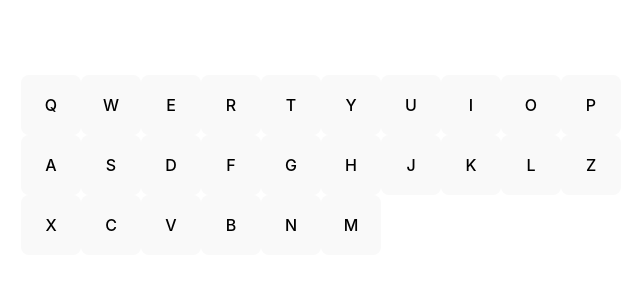
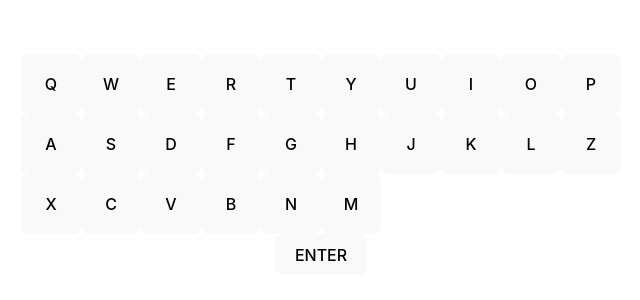
Before and after one commit to LuShuhong/wordle, a React (Vite) app: page / in a window 1280 px wide. Shown: the part 460-760 px from the top of the page, without its empty margins (319-959 px from the left). Built offline with nearby package versions, Linux system fonts and the light colour scheme.

Commit message:
start on EnterButton

```diff
--- a/src/App.jsx
+++ b/src/App.jsx
@@ -5,15 +5,15 @@ import "./App.css";
 import { word_list } from "./word_list";
 import { WholeBoard } from "./Board";
 import { Keyboard } from "./Keyboard";
+import { EnterButton } from "./EnterButton";
 
 function App() {
   const word = useRef(
     word_list[Math.floor(Math.random() * (word_list.length + 1))]
   );
-  console.log(word);
   const [letter, setLetter] = useState("");
 
-  const keyboardClick = (key) => {
+  const letterClick = (key) => {
     setLetter((letter) => {
       let newLetter = letter + key;
       let firstFiveLetter = newLetter.slice(0, 5);
@@ -25,7 +25,8 @@ function App() {
     <>
       <p>{letter}</p>
       <WholeBoard letter={letter}></WholeBoard>
-      <Keyboard onClick={keyboardClick}></Keyboard>
+      <Keyboard onClick={letterClick}></Keyboard>
+      <EnterButton></EnterButton>
     </>
   );
 }
--- /dev/null
+++ b/src/EnterButton.jsx
@@ -0,0 +1,17 @@
+import { Button } from "./Button";
+
+// export const Button = (props) => {
+//     const handleClick = (e) => {
+//       props.onClick(e.target.innerText);
+//     };
+//     return (
+//       <button className="key" onClick={handleClick} id={`keyboard${props.id}`}>
+//         {props.value}
+//       </button>
+//     );
+//   };
+
+export const EnterButton = ({ letter, onClick }) => {
+  const enterClick = (e) => {};
+  return <Button value={`ENTER`} onClick={enterClick}></Button>;
+};
```
